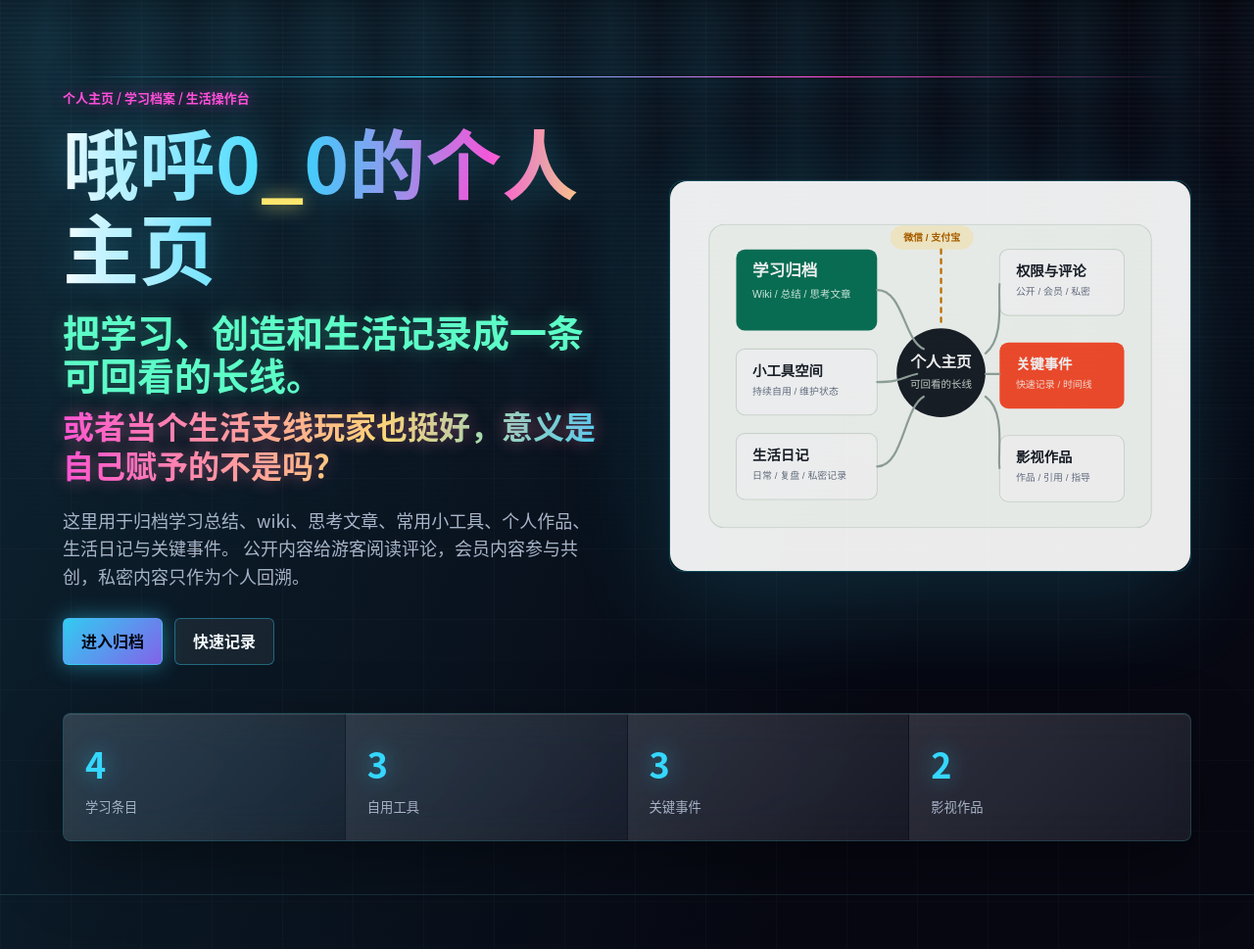
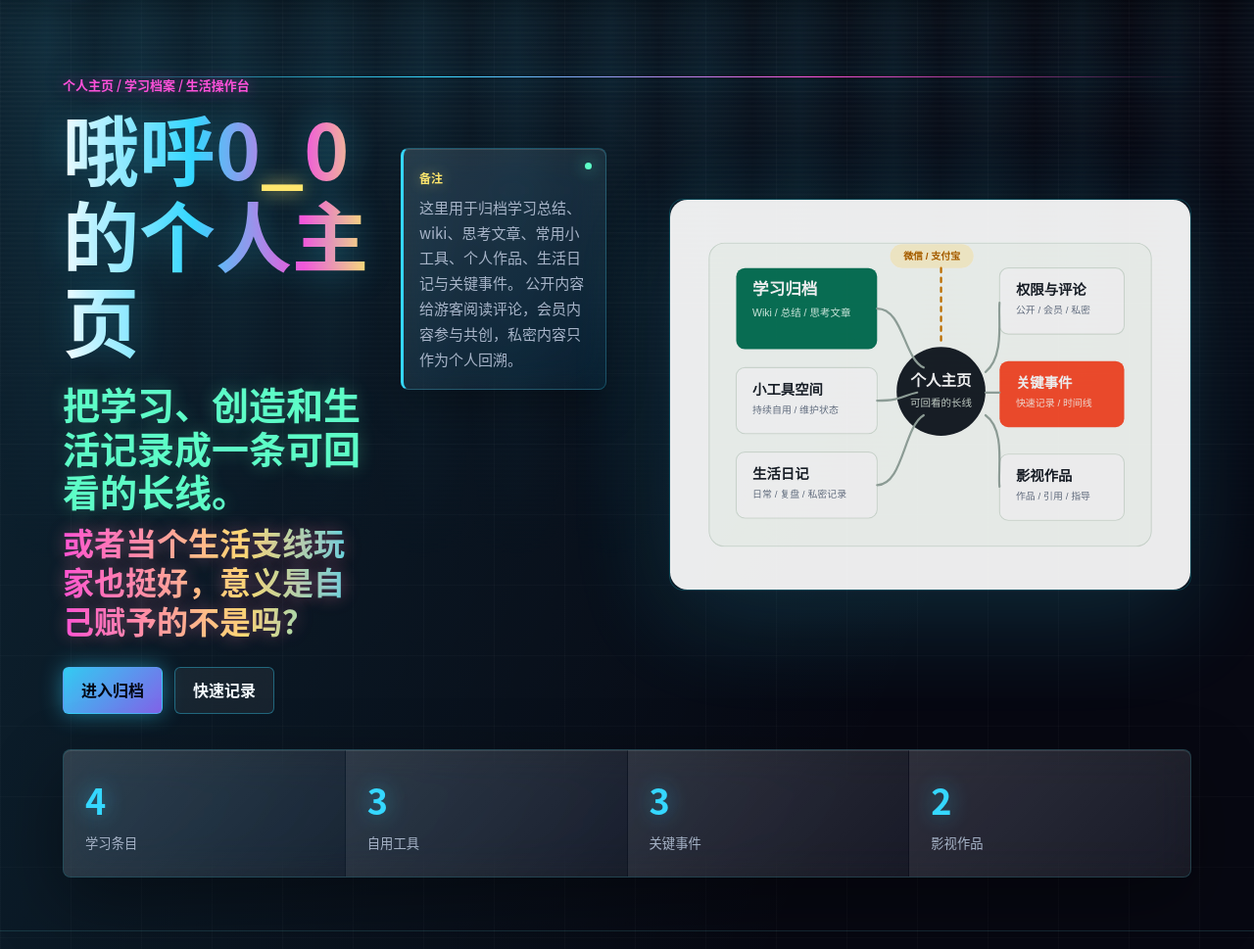
Before and after one commit to RebornL1/ohuo-homepage, a FastAPI app: page / in a window 1280 px wide. Shown: the part 74-1043 px from the top of the page at 98% size. Run offline with FastAPI, Linux system fonts and the light colour scheme; data comes from the database, SQL or seed files in the repository; some libraries are stand-ins or nearby versions.

Commit message:
将首屏描述移入侧边说明

```diff
--- a/personal_homepage/static/styles.css
+++ b/personal_homepage/static/styles.css
@@ -160,7 +160,15 @@ main::before {
 }
 
 .hero-copy {
-  max-width: 740px;
+  display: grid;
+  grid-template-columns: minmax(0, 1fr) minmax(210px, 0.46fr);
+  align-items: start;
+  gap: clamp(18px, 3vw, 30px);
+  max-width: 860px;
+}
+
+.hero-main {
+  min-width: 0;
 }
 
 .eyebrow {
@@ -238,9 +246,44 @@ h3 {
 }
 
 .hero-lead {
-  max-width: 650px;
+  margin: 0;
+  max-width: 100%;
   color: var(--muted);
-  font-size: 18px;
+  font-size: 15px;
+  line-height: 1.72;
+}
+
+.hero-note {
+  position: relative;
+  margin-top: 74px;
+  padding: 16px 16px 18px;
+  background: linear-gradient(135deg, rgba(255, 255, 255, 0.12), rgba(53, 215, 255, 0.055));
+  border: 1px solid rgba(53, 215, 255, 0.24);
+  border-left: 3px solid var(--blue);
+  border-radius: 8px;
+  box-shadow: 0 18px 42px rgba(0, 0, 0, 0.22), inset 0 1px rgba(255, 255, 255, 0.14);
+  backdrop-filter: blur(18px) saturate(150%);
+}
+
+.hero-note::before {
+  position: absolute;
+  top: 14px;
+  right: 14px;
+  width: 7px;
+  height: 7px;
+  background: var(--green);
+  border-radius: 50%;
+  box-shadow: 0 0 16px rgba(93, 253, 199, 0.72);
+  content: "";
+}
+
+.hero-note span {
+  display: inline-flex;
+  margin-bottom: 8px;
+  color: var(--amber);
+  font-size: 12px;
+  font-weight: 800;
+  text-shadow: 0 0 14px rgba(255, 230, 109, 0.38);
 }
 
 .hero-actions {
@@ -777,6 +820,10 @@ h3 {
     grid-template-columns: 1fr;
   }
 
+  .hero-copy {
+    grid-template-columns: minmax(0, 1fr) minmax(210px, 0.38fr);
+  }
+
   .hero-section {
     min-height: auto;
   }
@@ -786,6 +833,16 @@ h3 {
   .work-grid,
   .principles {
     grid-template-columns: repeat(2, minmax(0, 1fr));
+  }
+}
+
+@media (max-width: 760px) {
+  .hero-copy {
+    grid-template-columns: 1fr;
+  }
+
+  .hero-note {
+    margin-top: 2px;
   }
 }
 
@@ -839,4 +896,5 @@ h3 {
     align-items: flex-start;
     flex-direction: column;
   }
+
 }
--- a/personal_homepage/templates/index.html
+++ b/personal_homepage/templates/index.html
@@ -8,7 +8,7 @@
       name="description"
       content="个人知识库、工具空间、生活日记、关键事件时间线、影视作品与打赏入口。"
     />
-    <link rel="stylesheet" href="{{ url_for('static', path='styles.css') }}?v=cyberpunk-2" />
+    <link rel="stylesheet" href="{{ url_for('static', path='styles.css') }}?v=cyberpunk-3" />
   </head>
   <body>
     <header class="site-header">
@@ -31,18 +31,23 @@
     <main id="top">
       <section class="hero-section" aria-labelledby="hero-title">
         <div class="hero-copy">
+          <div class="hero-main">
             <p class="eyebrow">个人主页 / 学习档案 / 生活操作台</p>
             <h1 id="hero-title">哦呼0<span class="title-underscore">_</span>0的个人主页</h1>
             <p class="hero-statement">把学习、创造和生活记录成一条可回看的长线。</p>
             <p class="hero-side-quest">或者当个生活支线玩家也挺好，意义是自己赋予的不是吗？</p>
+            <div class="hero-actions" aria-label="快捷入口">
+              <a class="primary-action" href="#knowledge">进入归档</a>
+              <a class="secondary-action" href="#quick-capture">快速记录</a>
+            </div>
+          </div>
+          <aside class="hero-note" aria-label="主页备注">
+            <span>备注</span>
             <p class="hero-lead">
               这里用于归档学习总结、wiki、思考文章、常用小工具、个人作品、生活日记与关键事件。
               公开内容给游客阅读评论，会员内容参与共创，私密内容只作为个人回溯。
             </p>
-          <div class="hero-actions" aria-label="快捷入口">
-            <a class="primary-action" href="#knowledge">进入归档</a>
-            <a class="secondary-action" href="#quick-capture">快速记录</a>
-          </div>
+          </aside>
         </div>
         <figure class="hero-visual">
           <img src="/assets/home-map.svg" alt="个人主页信息结构图" />
@@ -215,6 +220,6 @@
     <script>
       window.__HOME_DATA__ = {{ data | tojson }};
     </script>
-    <script src="{{ url_for('static', path='app.js') }}?v=cyberpunk-2"></script>
+    <script src="{{ url_for('static', path='app.js') }}?v=cyberpunk-3"></script>
   </body>
 </html>
```
Lines whose indentation alone changed are shown as unchanged.
